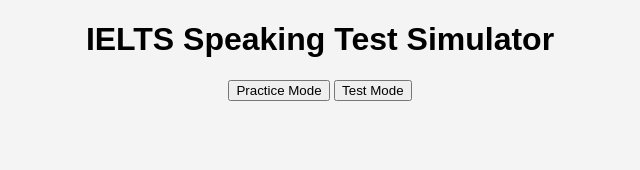
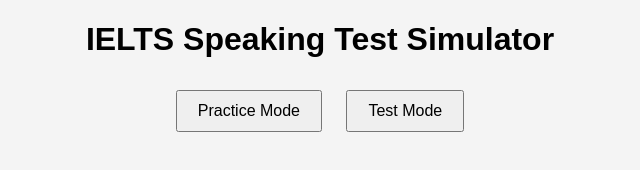
Before and after one commit to SonOfTchalla/ielts-simulator, a website: page index.html in a window 1280 px wide. Shown: the whole page, without its empty margins (320-960 px from the left). Drawn offline with Linux system fonts and the light colour scheme.

Commit message:
Add styling to button element

```diff
--- a/styles.css
+++ b/styles.css
@@ -18,3 +18,10 @@
 #test-interface {
     margin-top: 20px;
 }
+
+button {
+    padding: 10px 20px;
+    margin: 10px;
+    font-size: 16px;
+    cursor: pointer;
+}
```
